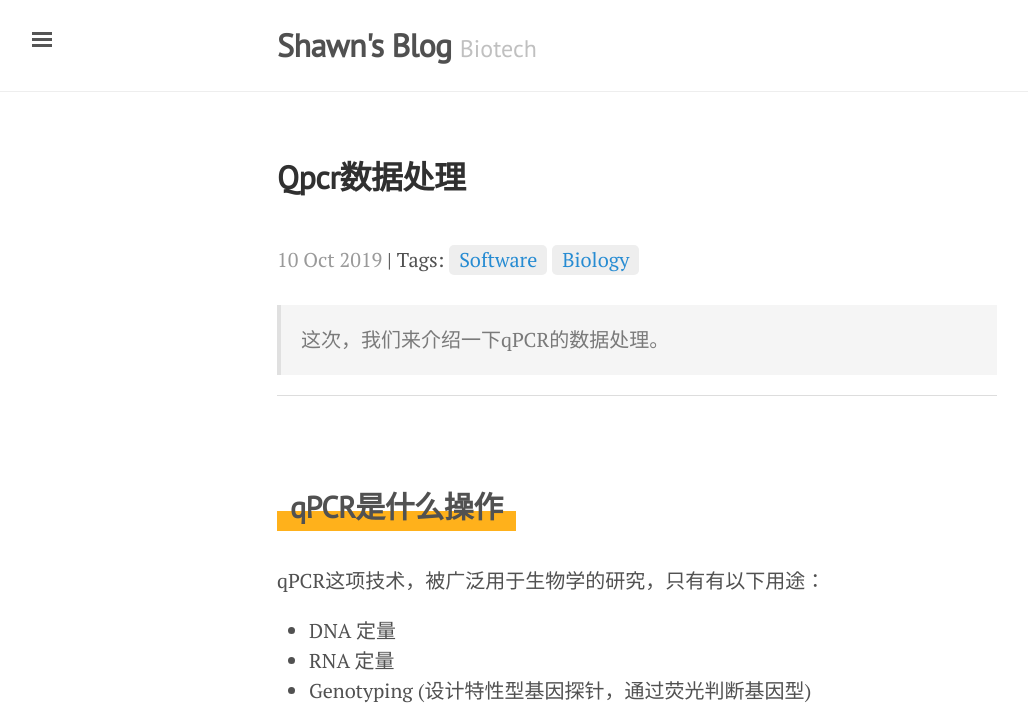
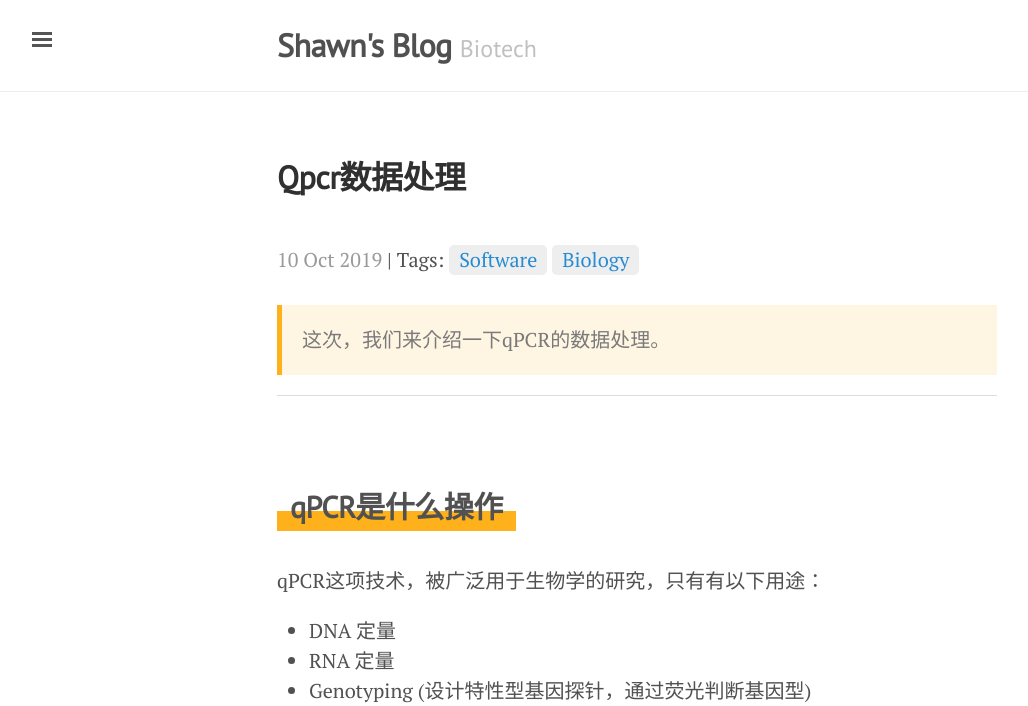
Before and after one commit to ShawnChen1996/ShawnChen1996.github.io, a Jekyll site: the page built from _posts/2019-10-10-qPCR数据处理.md, in a window 1280 px wide. Shown: the top 706 px of the page, without its empty margins (3-1031 px from the left). Built offline with Jekyll 4.4.1, drawn with Linux system fonts in a browser that asks for light colours; grey boxes are pictures that could not be loaded.

Commit message:
update css

```diff
--- a/public/css/markdown.css
+++ b/public/css/markdown.css
@@ -1,8 +1,7 @@
 h1 {
     font-size: 1.6em;
     line-height:1.6;
-    font-weight: bold;
-    margin: 1.6em 0px;
+    font-weight: bold; margin: 1.6em 0px;
 }
 
 
@@ -103,8 +102,8 @@ blockquote {
     margin:10px 0px;
     position: relative;
     word-break: break-word;
-    border-left: 4px solid #E0E0E0;
-    background-color:#F5F5F5;
+    border-left-color: #ffb11b;
+    background-color: #fff5e3;
 }
 
 strong, dfn {
@@ -113,6 +112,10 @@ strong, dfn {
 
 em, dfn {
     color: #dda52d;
+}
+
+del {
+  color: #d19826;
 }
 
 
```
Also changed, not shown: 3 other files.
